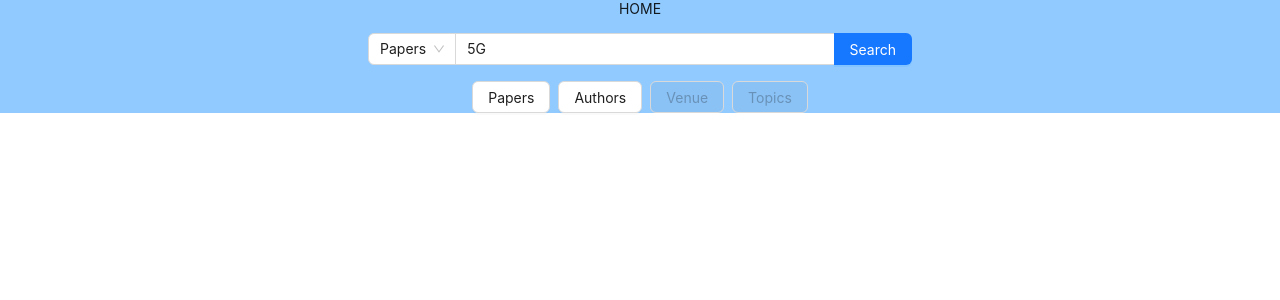
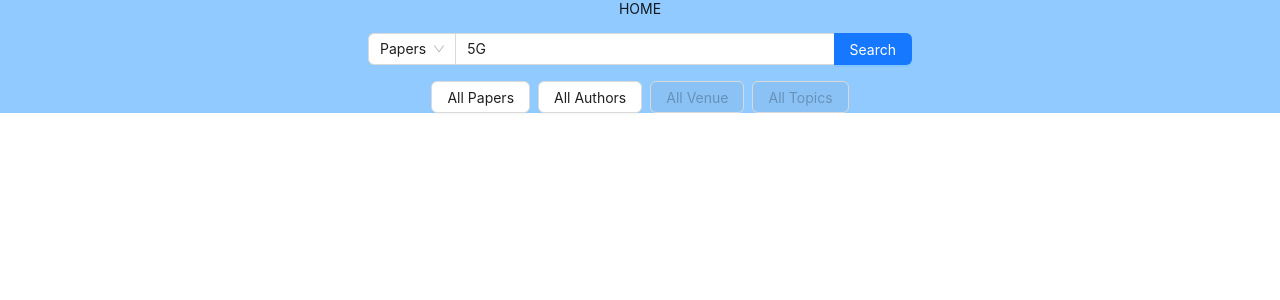
Before and after one commit to muhammadtalha242/cs_insight_frontend, a React (Vite) app: page / in a window 1280 px wide. Shown: the top 300 px of the page. Built offline with nearby package versions, Linux system fonts and the light colour scheme.

Commit message:
Update Home.tsx

```diff
--- a/src/features/home/Home.tsx
+++ b/src/features/home/Home.tsx
@@ -6,11 +6,11 @@ import styled from 'styled-components';
 
 import CombinedInput from '../../components/CombinedInput';
 import { AUTHORS, Dataset, PAPERS } from '../../constants/dataset.types';
-import { QueryContext, setQuery } from '../../context/Query.context';
 import {
   ApplicationContext,
   setSelectedDataSet
 } from '../../context/Application.context';
+import { QueryContext, setQuery } from '../../context/Query.context';
 
 const { Content } = Layout;
 
@@ -44,6 +44,7 @@ export const Home: React.FC = () => {
   const onSubmit = useCallback(
     (updatedValues: StateProps) => {
       setValues(prev => ({ ...prev, ...updatedValues }));
+
       setSelectedDataSet(applicationDispatch)({
         dataSet: updatedValues.dataSet
       });
@@ -69,17 +70,17 @@ export const Home: React.FC = () => {
           name="papers"
           onClick={() => handleChangeView(PAPERS)}
         >
-          Papers
+          All Papers
         </Button>
         <Button
           id="authors"
           name="authors"
           onClick={() => handleChangeView(AUTHORS)}
         >
-          Authors
+          All Authors
         </Button>
-        <Button disabled>Venue</Button>
-        <Button disabled>Topics</Button>
+        <Button disabled>All Venue</Button>
+        <Button disabled>All Topics</Button>
       </Space>
     </ContentStyledContainer>
   );
```
